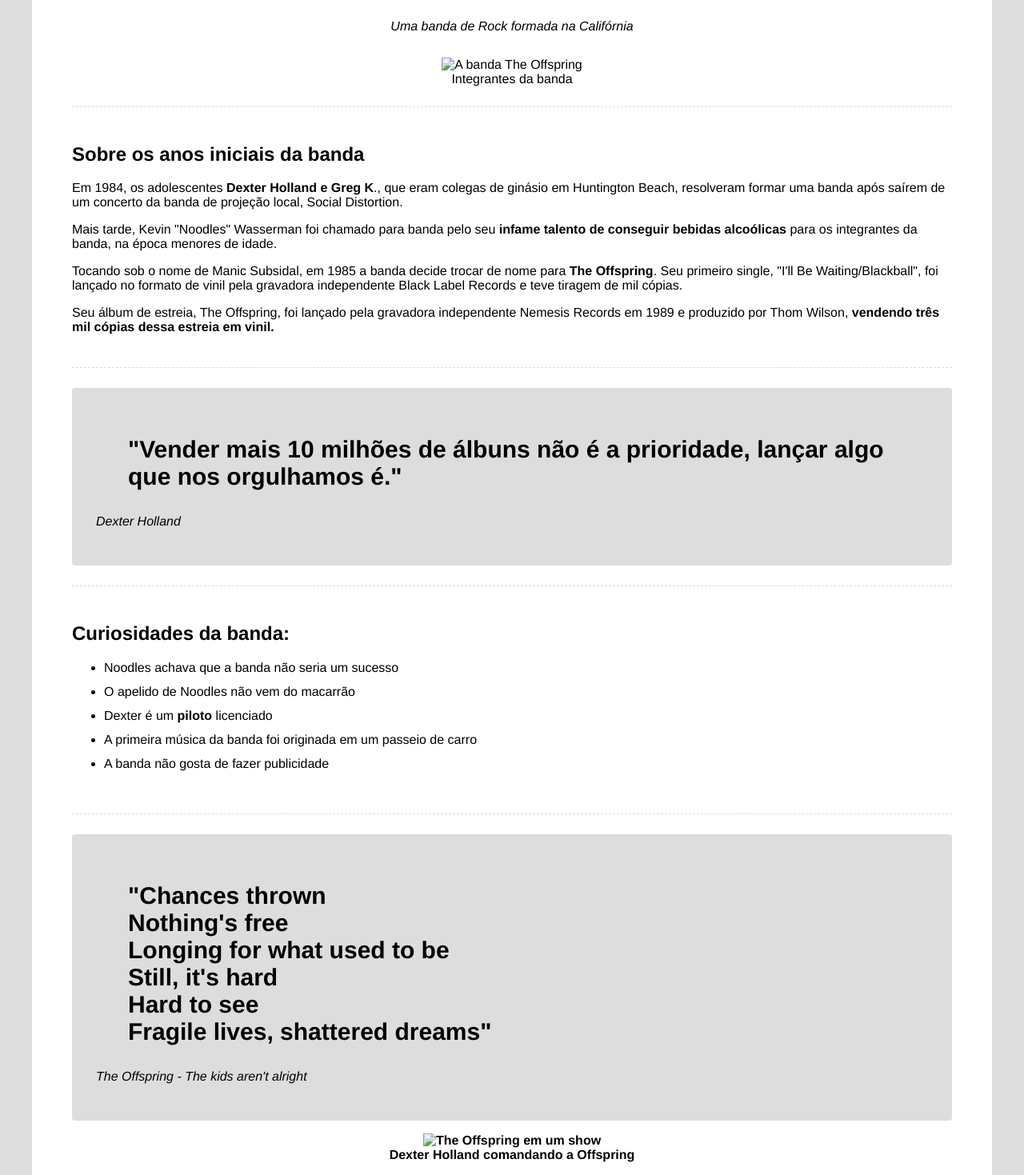
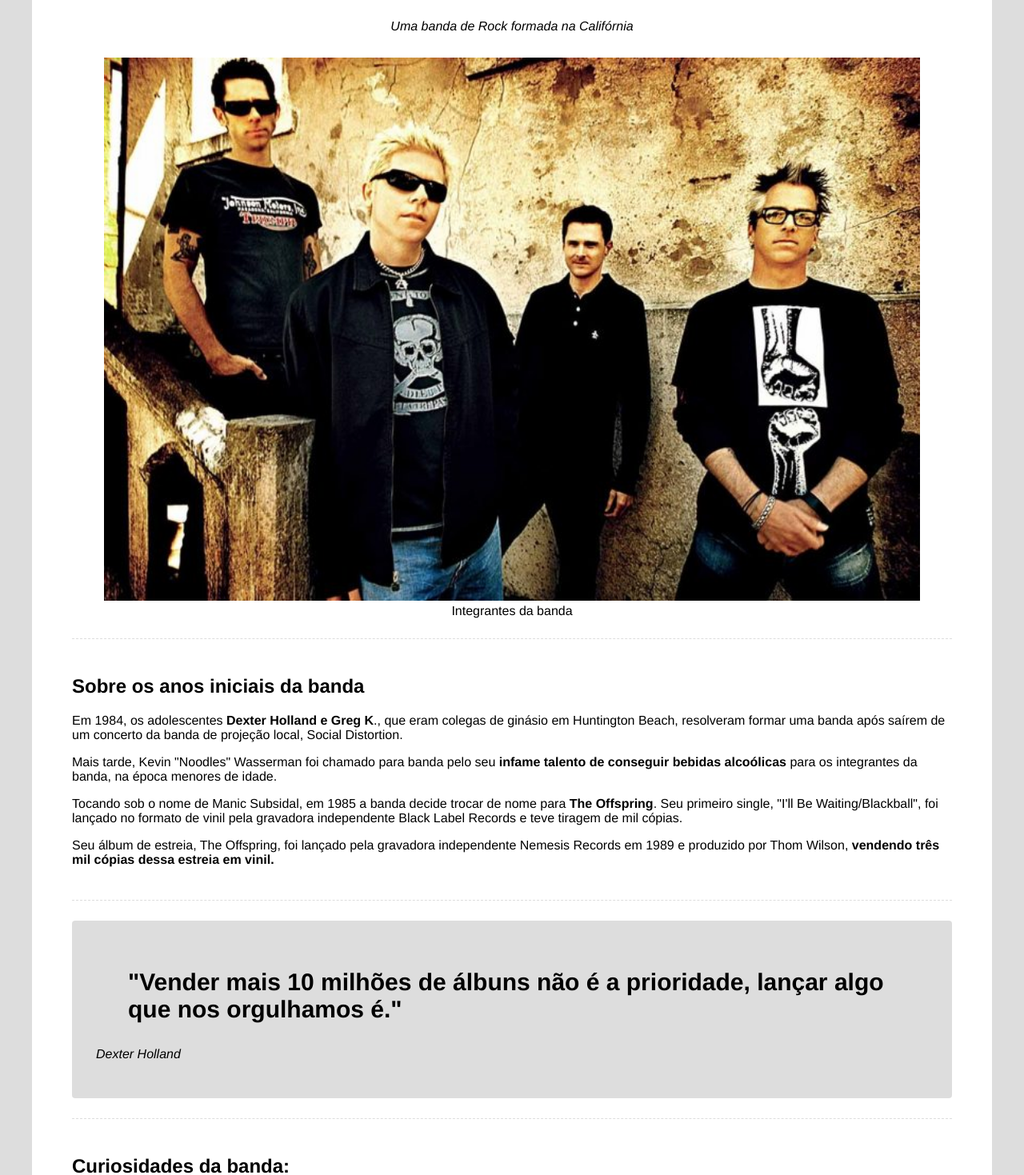
Before and after one commit to Lujochi/Udemy-The-Offspring, a plain HTML site: page index.html in a window 1280 px wide. Shown: the part 145-1614 px from the top of the page at 80% size. Drawn offline with Linux system fonts and the light colour scheme.

Commit message:
Alterado diretorio da img

```diff
--- a/index.html
+++ b/index.html
@@ -18,7 +18,7 @@
       <div class="featured-image">
         <figure>
           <img
-            src="/Projeto01/img/offspring_1.jpg"
+            src="img/offspring_1.jpg"
             alt="A banda The Offspring"
             width="100%"
           />
@@ -93,7 +93,7 @@
       <div class="img-bold">
         <figure>
           <img
-            src="/Projeto01/img/offspring_2.jpeg"
+            src="img/offspring_2.jpeg"
             alt="The Offspring em um show"
             width="100%"
           />
```
